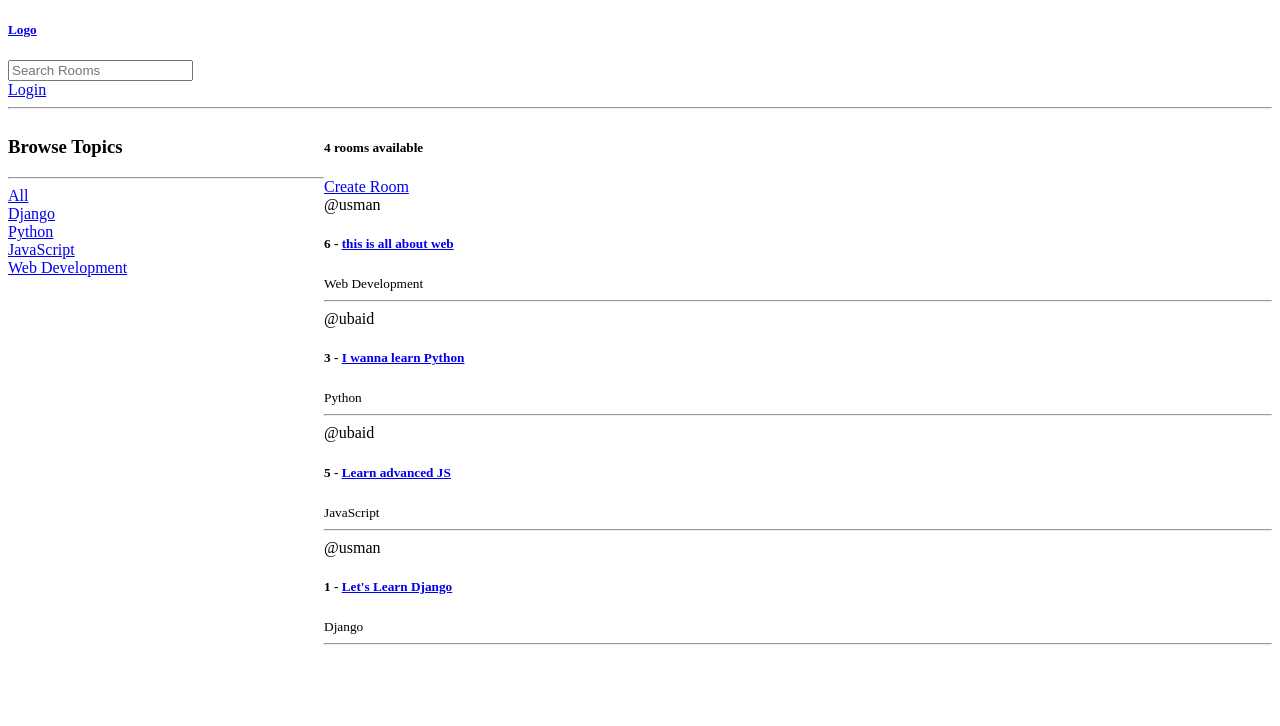
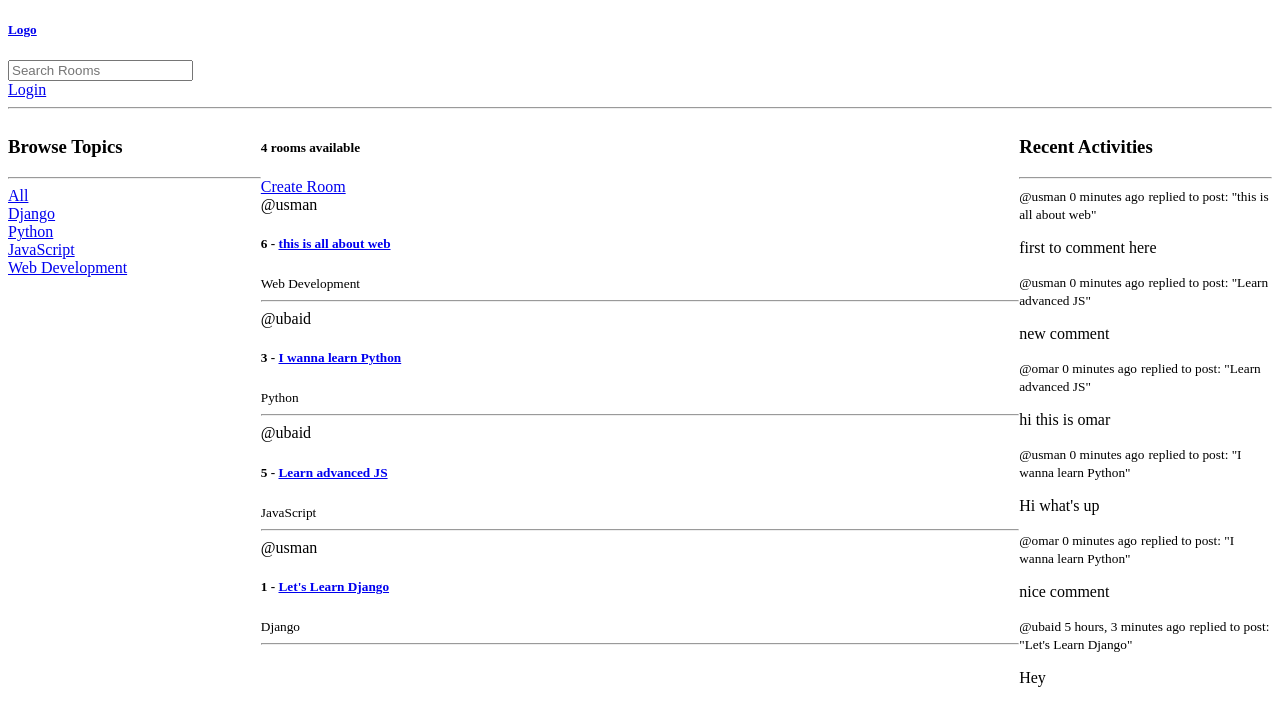
Before and after one commit to Usman-Ubaid/studybud, a Django app: page / in a window 1280 px wide. Shown: the top 726 px of the page. Run offline with Django 5.2, Linux system fonts and the light colour scheme; data comes from the database, SQL or seed files in the repository; both versions use the stored data as it was after the commit.

Commit message:
activity feed component

```diff
--- a/base/models.py
+++ b/base/models.py
@@ -31,5 +31,8 @@ class Message(models.Model):
   updated = models.DateTimeField(auto_now=True)
   created = models.DateTimeField(auto_now_add=True)
 
+  class Meta:
+    ordering = ["-updated", "-created"]
+
   def __str__(self):
     return self.body[0:50]
--- /dev/null
+++ b/base/templates/base/activity_component.html
@@ -0,0 +1,9 @@
+<h3>Recent Activities</h3>
+<hr />
+{%for message in room_messages%}
+<div>
+  <small>@{{message.user}} {{message.created|timesince}} ago</small>
+  <small>replied to post: "{{message.room}}"</small>
+  <p>{{message}}</p>
+</div>
+{%endfor%}
--- /dev/null
+++ b/base/templates/base/feed_component.html
@@ -0,0 +1,14 @@
+<div>
+  {% for room in rooms %}
+  <div>
+    {% if request.user == room.host %}
+    <a href="{% url 'update-room' room.id %}">Edit</a>
+    <a href="{% url 'delete-room' room.id %}">Delete</a>
+    {% endif %}
+    <span>@{{room.host}}</span>
+    <h5>{{room.id}} - <a href="{% url 'room' room.id %}">{{room.name}}</a></h5>
+    <small>{{room.topic}}</small>
+    <hr />
+  </div>
+  {% endfor %}
+</div>
--- a/base/templates/base/home.html
+++ b/base/templates/base/home.html
@@ -3,41 +3,19 @@
 <style>
   .home-container {
     display: grid;
-    grid-template-columns: 1fr 3fr;
+    grid-template-columns: 1fr 3fr 1fr;
   }
 </style>
 
 <div class="home-container">
-  <div>
-    <h3>Browse Topics</h3>
-    <hr />
-    <div>
-      <div><a href="{% url 'home' %}">All</a></div>
-    </div>
-    {% for topic in topics %}
-    <div><a href="{% url 'home' %}?q={{topic.name}}">{{topic.name}}</a></div>
-    {%endfor%}
-  </div>
+  <div>{%include "base/topic_component.html"%}</div>
 
   <div>
     <h5>{{room_count}} rooms available</h5>
     <a href="{% url 'create-room' %}">Create Room</a>
-    <div>
-      {% for room in rooms %}
-      <div>
-        {% if request.user == room.host %}
-        <a href="{% url 'update-room' room.id %}">Edit</a>
-        <a href="{% url 'delete-room' room.id %}">Delete</a>
-        {% endif %}
-        <span>@{{room.host}}</span>
-        <h5>
-          {{room.id}} - <a href="{% url 'room' room.id %}">{{room.name}}</a>
-        </h5>
-        <small>{{room.topic}}</small>
-        <hr />
-      </div>
-      {% endfor %}
-    </div>
+    {%include "base/feed_component.html"%}
   </div>
+
+  <div>{% include "base/activity_component.html" %}</div>
 </div>
 {% endblock content %}
--- a/base/templates/base/room.html
+++ b/base/templates/base/room.html
@@ -39,6 +39,7 @@
   </div>
   <div>
     <h3>Participants</h3>
+    <hr />
     {% for particpant in participants %}
     <p>@{{particpant.username}}</p>
     {% endfor %}
--- /dev/null
+++ b/base/templates/base/topic_component.html
@@ -0,0 +1,8 @@
+<h3>Browse Topics</h3>
+<hr />
+<div>
+  <div><a href="{% url 'home' %}">All</a></div>
+</div>
+{% for topic in topics %}
+<div><a href="{% url 'home' %}?q={{topic.name}}">{{topic.name}}</a></div>
+{%endfor%}
--- a/base/views.py
+++ b/base/views.py
@@ -63,17 +63,18 @@ def home(request):
     Q(name__icontains=q) |
     Q(description__icontains=q)
   )
+  room_messages = Message.objects.filter(Q(room__topic__name__icontains = q))
 
   room_count = rooms.count()
 
   topics = Topic.objects.all()
 
-  context = {'rooms': rooms, "topics": topics, "room_count": room_count}
+  context = {'rooms': rooms, "topics": topics, "room_count": room_count, "room_messages":room_messages}
   return render(request, 'base/home.html', context)
 
 def room(request, pk):
   room = Room.objects.get(id=pk)
-  room_messages = room.message_set.all().order_by("-created") # message is the name of the model and message_set.all gets all the messages
+  room_messages = room.message_set.all() # message is the name of the model and message_set.all gets all the messages
   participants = room.participants.all()
   if request.method == "POST":
     message = Message.objects.create(
```
Also changed, not shown: db.sqlite3.
